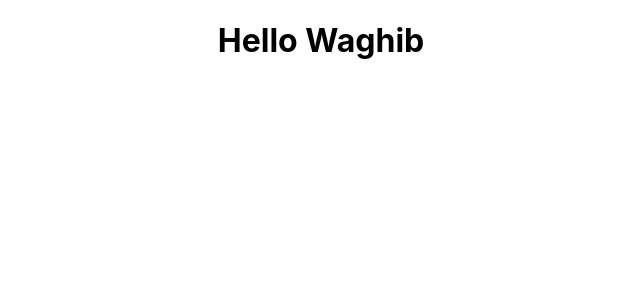
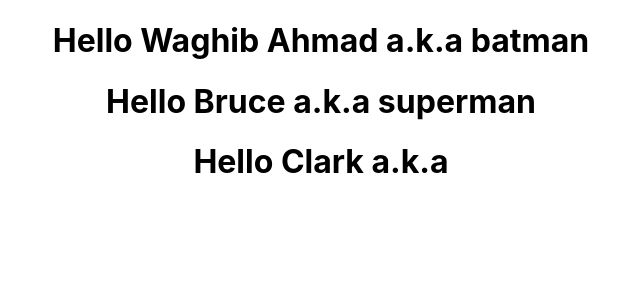
Before and after one commit to Waghib/Learning-React, a React (Create React App) app: page / in a window 1280 px wide. Shown: the top 300 px of the page, without its empty margins (319-959 px from the left). Built offline with nearby package versions, Linux system fonts and the light colour scheme.

Commit message:
Understanding Props

```diff
--- a/src/App.js
+++ b/src/App.js
@@ -10,10 +10,12 @@ class App extends Component {
   render(){
     return (
       <div className="App">
-        {/* <Greet/>
-        <Welcome/> */}
+        <Greet name="Waghib Ahmad" heroName="batman"/>
+        <Greet name="Bruce" heroName="superman"/>
+        <Greet name="Clark"/>
 
-        <Hello/>
+        {/* <Welcome/>
+        <Hello/> */}
       </div>
     );
   }
--- a/src/components/Greet.js
+++ b/src/components/Greet.js
@@ -5,7 +5,11 @@ import React from "react";
 //     return <h1>Hello Waghib</h1>
 // }
 
-const Greet = () => <h1>Hello Waghib - Learning React</h1>
+const Greet = (props) => {
+    console.log(props)
+    return <h1>Hello {props.name} a.k.a {props.heroName} </h1>
+}
+
 
 export default Greet;
 
```
